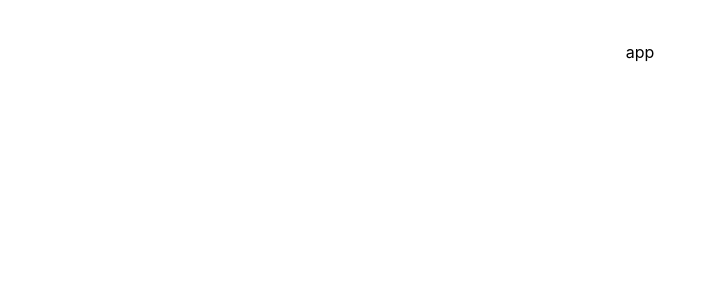
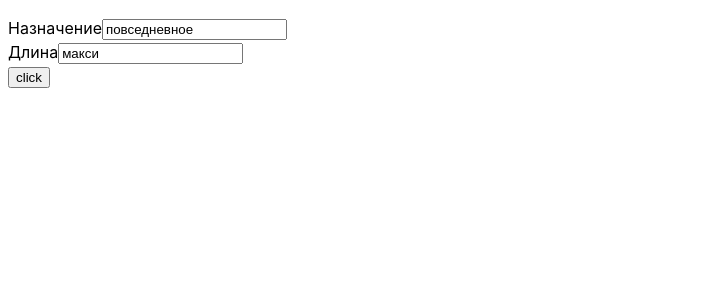
Before and after one commit to jveselkov/react-param-app, a React (Vite) app: page / in a window 1280 px wide. Shown: the top 300 px of the page, without its empty margins (0-709 px from the left). Built offline with nearby package versions, Linux system fonts and the light colour scheme.

Commit message:
add render input logic

```diff
--- a/src/App.css
+++ /dev/null
@@ -1,6 +0,0 @@
-#root {
-  max-width: 1280px;
-  margin: 0 auto;
-  padding: 2rem;
-  text-align: center;
-}
--- a/src/App.tsx
+++ b/src/App.tsx
@@ -1,7 +1,49 @@
-import "./App.css";
+import { useState, useRef } from "react";
+import { ParamEditor, Model, ParamEditorRef } from "./ParamEditor";
+
+const params = [
+  {
+    id: 1,
+    name: "Назначение",
+  },
+  {
+    id: 2,
+    name: "Длина",
+  },
+];
 
 function App() {
-  return <>app</>;
+  const paramEditorRef = useRef<ParamEditorRef>(null);
+
+  const [model, setModel] = useState<Model>({
+    paramValues: [
+      {
+        paramId: 1,
+        value: "повседневное",
+      },
+      {
+        paramId: 2,
+        value: "макси",
+      },
+    ],
+  });
+
+  const handleClick = () => {
+    console.log(paramEditorRef.current?.getModel());
+  };
+
+  return (
+    <>
+      <ParamEditor
+        ref={paramEditorRef}
+        params={params}
+        model={model}
+        onChange={setModel}
+      />
+
+      <button onClick={handleClick}>click</button>
+    </>
+  );
 }
 
 export default App;
--- /dev/null
+++ b/src/ParamEditor/ParamEditor.tsx
@@ -0,0 +1,52 @@
+import { ChangeEvent, useImperativeHandle, forwardRef } from "react";
+import { Param, Model } from "./model";
+
+export interface ParamEditorProps {
+  params: Param[];
+  model: Model;
+
+  onChange: (value: Model) => void;
+}
+
+export interface ParamEditorRef {
+  getModel: () => Model;
+}
+
+export const ParamEditor = forwardRef<ParamEditorRef, ParamEditorProps>(
+  ({ params, model, onChange }, ref) => {
+    const paramsById = params.reduce((acc, curr) => {
+      acc[curr.id] = curr;
+
+      return acc;
+    }, {} as Record<number, Param>);
+
+    const handleChange =
+      (index: number) => (event: ChangeEvent<HTMLInputElement>) => {
+        const paramValues = [...model.paramValues];
+        paramValues[index].value = event.target.value;
+
+        onChange({ paramValues });
+      };
+
+    useImperativeHandle(ref, () => ({
+      getModel() {
+        return model;
+      },
+    }));
+
+    return (
+      <>
+        {model.paramValues.map((value, index) => (
+          <div key={`input-param-${index}`}>
+            <label>{paramsById[value.paramId].name}</label>
+            <input
+              type="text"
+              value={value.value}
+              onChange={handleChange(index)}
+            />
+          </div>
+        ))}
+      </>
+    );
+  }
+);
--- /dev/null
+++ b/src/ParamEditor/index.ts
@@ -0,0 +1,2 @@
+export * from "./model";
+export * from "./ParamEditor";
--- /dev/null
+++ b/src/ParamEditor/model.ts
@@ -0,0 +1,22 @@
+export interface Param {
+  id: number;
+  name: string;
+}
+
+export interface ParamValue {
+  paramId: number;
+  value: string;
+}
+
+export interface Model {
+  paramValues: ParamValue[];
+}
+
+export interface Props {
+  params: Param[];
+  model: Model;
+}
+
+// class ParamEditor extends React.Component<Props, State> {
+//   public getModel(): Model {}
+// }
--- a/src/index.css
+++ b/src/index.css
@@ -10,3 +10,9 @@
   -webkit-font-smoothing: antialiased;
   -moz-osx-font-smoothing: grayscale;
 }
+
+#root {
+
+  max-width: 1280px;
+  margin: 1rem auto;
+}
--- a/src/main.tsx
+++ b/src/main.tsx
@@ -1,7 +1,9 @@
 import { StrictMode } from "react";
 import { createRoot } from "react-dom/client";
+
+import App from "./App.tsx";
+
 import "./index.css";
-import App from "./App.tsx";
 
 createRoot(document.getElementById("root")!).render(
   <StrictMode>
```
